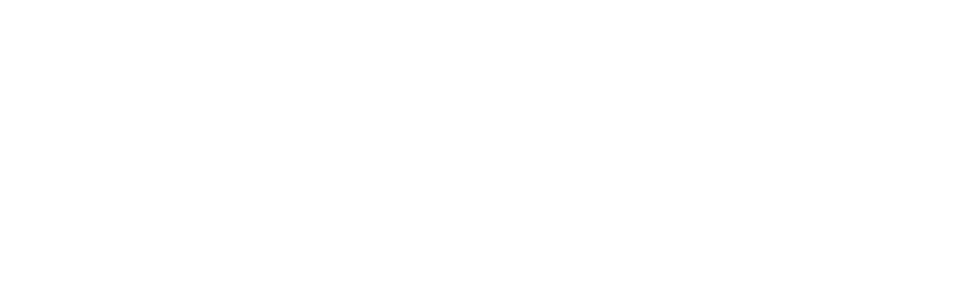
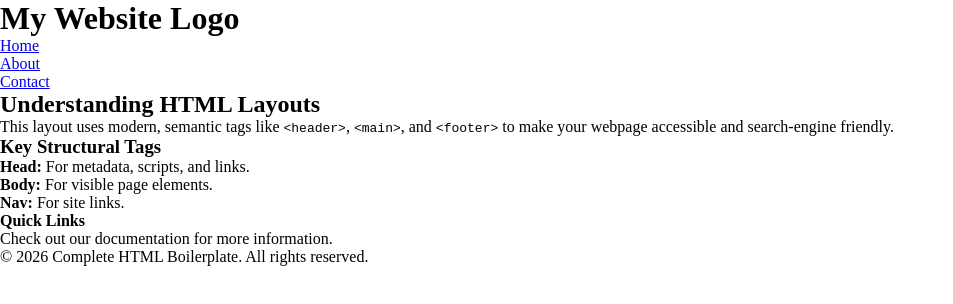
Before and after one commit to Sayed24/Components, a plain HTML site: page Index.html in a window 1280 px wide. Shown: the whole page, without its empty margins (0-953 px from the left). Drawn offline with Linux system fonts and the light colour scheme.

Commit message:
Update Index.html

```diff
--- a/Index.html
+++ b/Index.html
@@ -18,5 +18,50 @@
 </head>
 <body>
 
+    <!-- Header section for logo, website title, and navigation navigation -->
+    <header>
+        <h1>My Website Logo</h1>
+        <nav>
+            <ul>
+                <li><a href="#home">Home</a></li>
+                <li><a href="#about">About</a></li>
+                <li><a href="#contact">Contact</a></li>
+            </ul>
+        </nav>
+    </header>
+
+    <!-- Main content container (Only one allowed per page) -->
+    <main>
+        <!-- Independent, reusable block of content -->
+        <article>
+            <h2>Understanding HTML Layouts</h2>
+            <p>This layout uses modern, semantic tags like <code>&lt;header&gt;</code>, <code>&lt;main&gt;</code>, and <code>&lt;footer&gt;</code> to make your webpage accessible and search-engine friendly.</p>
+        </article>
+
+        <!-- Standalone section grouped by a specific theme -->
+        <section id="features">
+            <h3>Key Structural Tags</h3>
+            <ul>
+                <li><strong>Head:</strong> For metadata, scripts, and links.</li>
+                <li><strong>Body:</strong> For visible page elements.</li>
+                <li><strong>Nav:</strong> For site links.</li>
+            </ul>
+        </section>
+    </main>
+
+    <!-- Sidebar content (tangential to the main topic) -->
+    <aside>
+        <h4>Quick Links</h4>
+        <p>Check out our documentation for more information.</p>
+    </aside>
+
+    <!-- Bottom footer for copyright info and legal text -->
+    <footer>
+        <p>&copy; 2026 Complete HTML Boilerplate. All rights reserved.</p>
+    </footer>
+
+    <!-- Link to an external JavaScript file (Optional, loaded at the bottom for performance) -->
+    <script src="script.js"></script>
+
 </body>
 </html>
```
